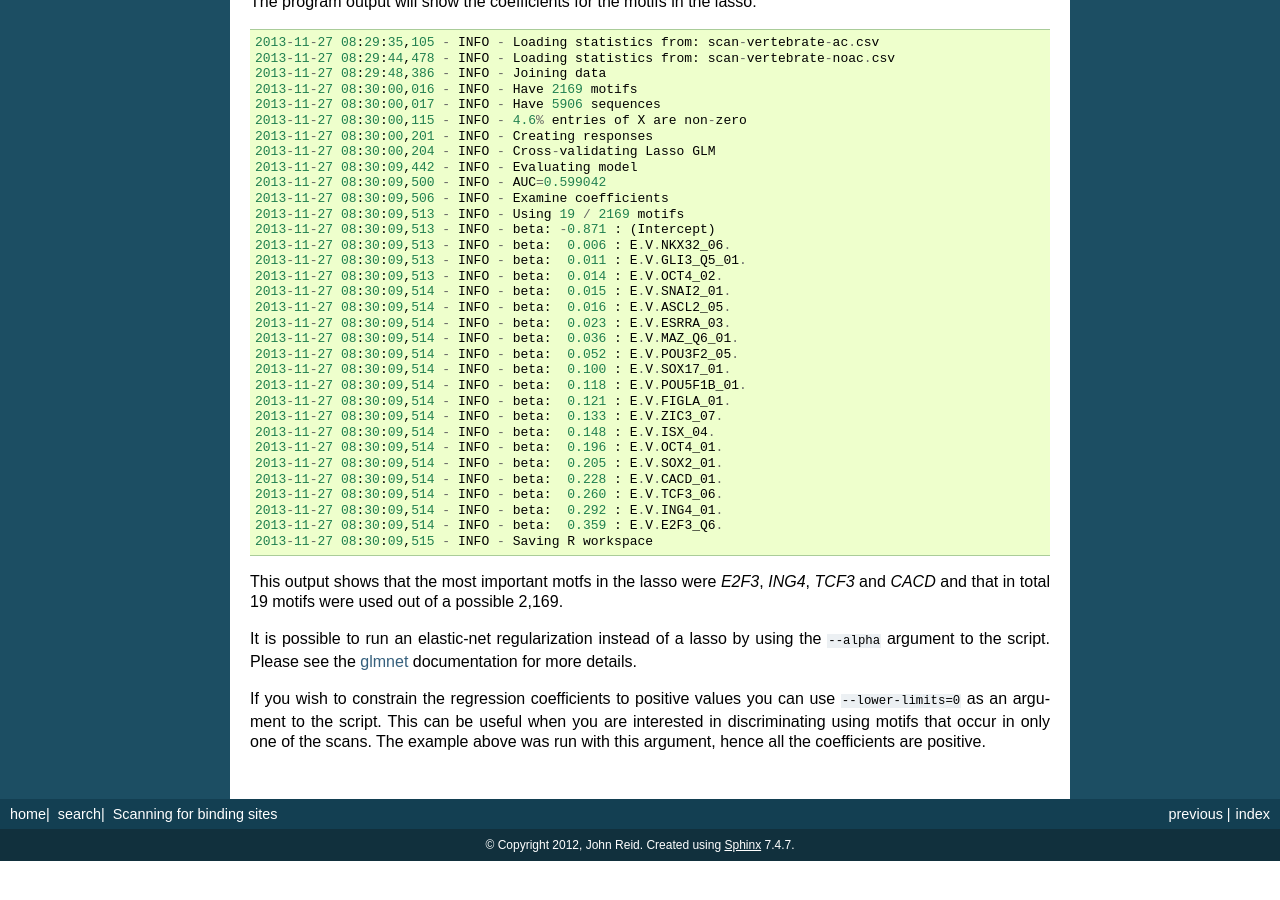
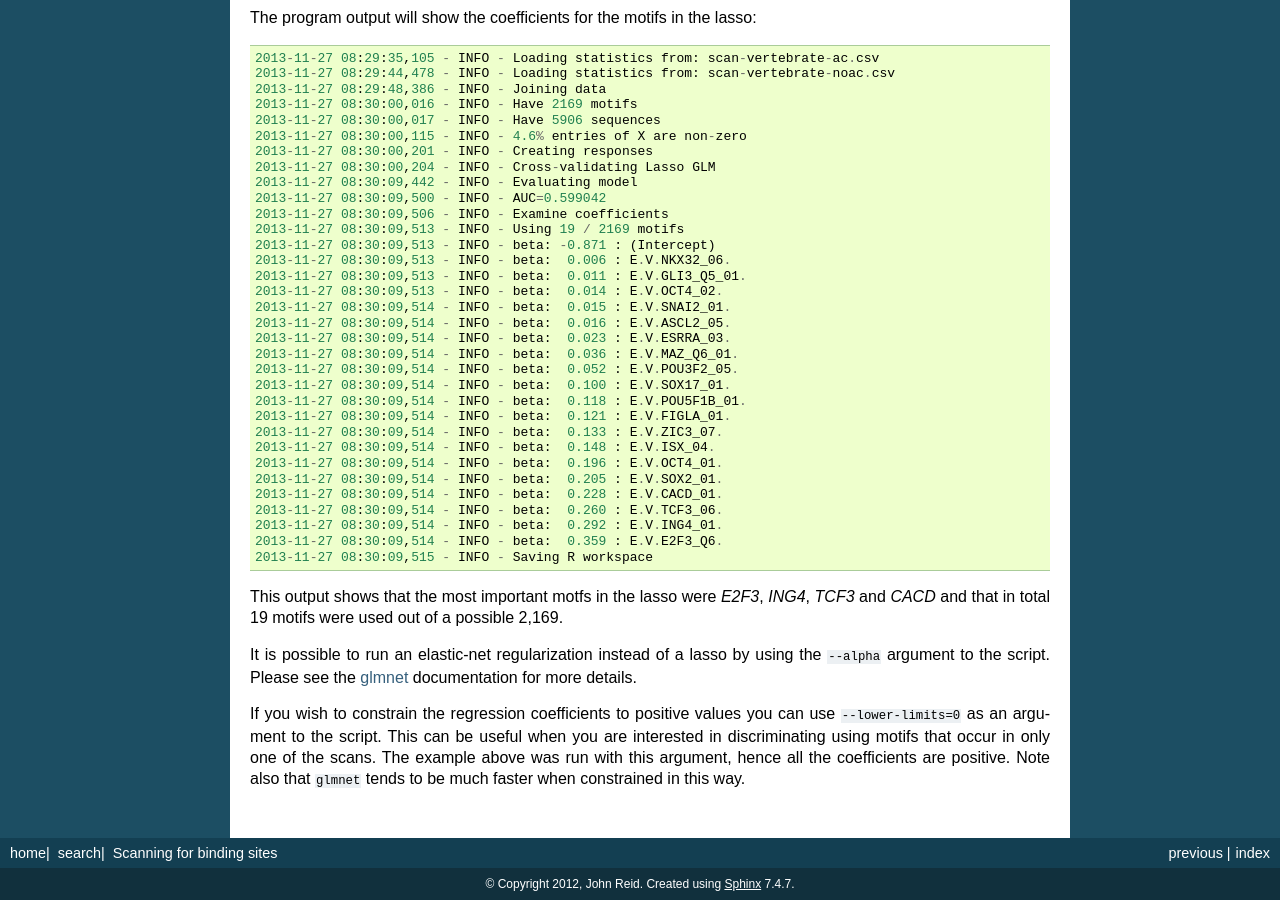
Before and after one commit to JohnReid/STEME, a Sphinx documentation site: the page built from docs/source/scanning.rst, in a window 1280 px wide and 900 px high, scrolled down 3895 px. Built offline with Sphinx 7.4.7, drawn with Linux system fonts in a browser that asks for light colours; formulas are drawn with MathJax 3; the version number could not be read and is left out; before the commit the page ends 4756 px from its top, so only the background shows below that.

Commit message:
Update docs

```diff
--- a/docs/source/scanning.rst
+++ b/docs/source/scanning.rst
@@ -7,7 +7,8 @@
 instances of these motifs (putative transcription factor binding sites). To use
 STEME as a motif finder you can execute the following command::
 
-  steme-pwm-scan --prediction-Z-threshold=.5 --lambda=.001 <motifs file> <input fasta sequence file>
+  steme-pwm-scan --prediction-Z-threshold=.5 --lambda=.001
+    <motifs file> <input fasta sequence file>
 
 which will create a file called ``steme-pwm-scan.out`` containing the positions
 of the putative binding sites and their scores.  The motifs file should be in
@@ -195,6 +196,7 @@
 
 If you wish to constrain the regression coefficients to positive values you can
 use ``--lower-limits=0`` as an argument to the script. This can be useful when
-you are interested in discriminating using motifs that occur in only one
-of the scans. The example above was run with this argument, hence all the
-coefficients are positive.
+you are interested in discriminating using motifs that occur in only one of the
+scans. The example above was run with this argument, hence all the coefficients
+are positive. Note also that ``glmnet`` tends to be much faster when
+constrained in this way.
```
